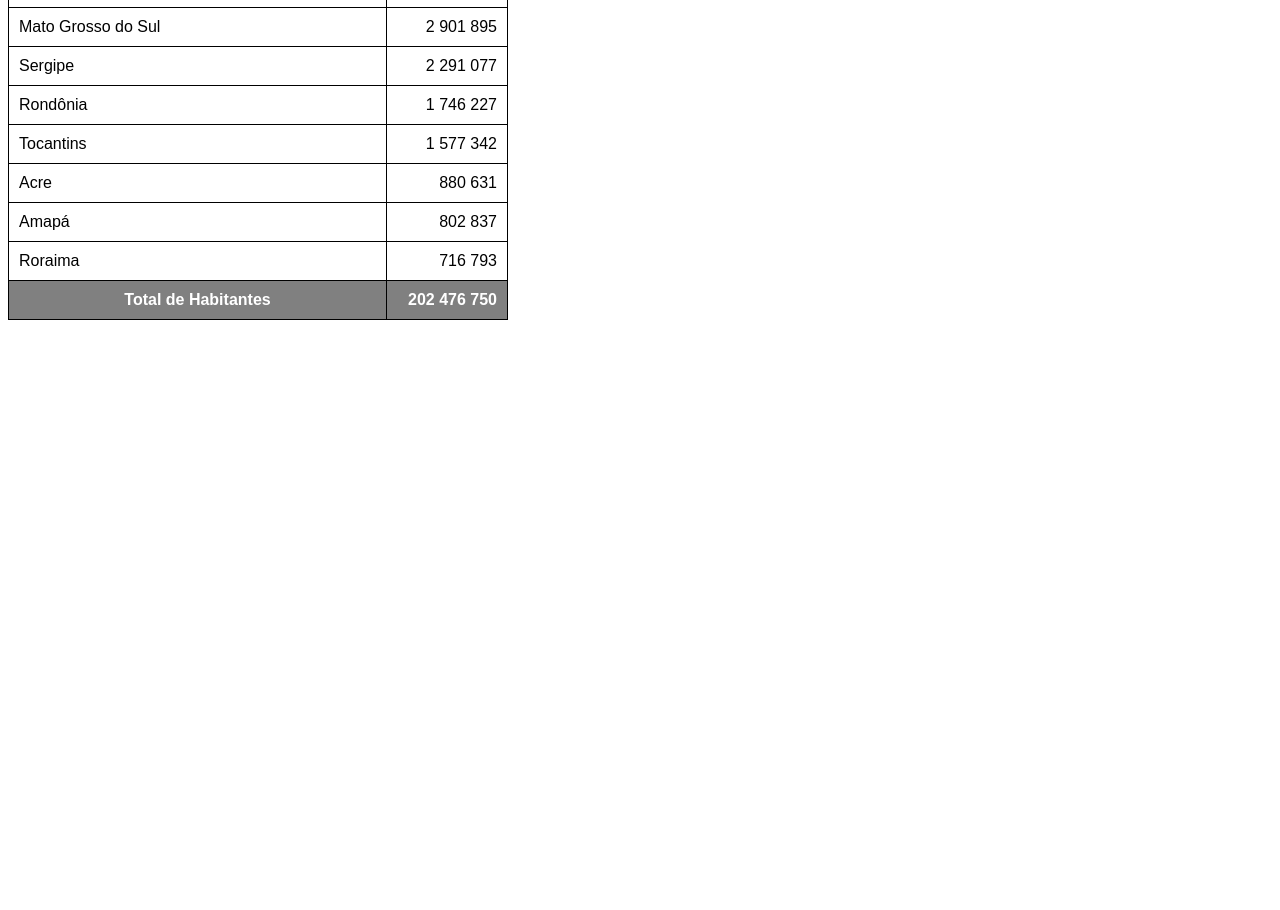
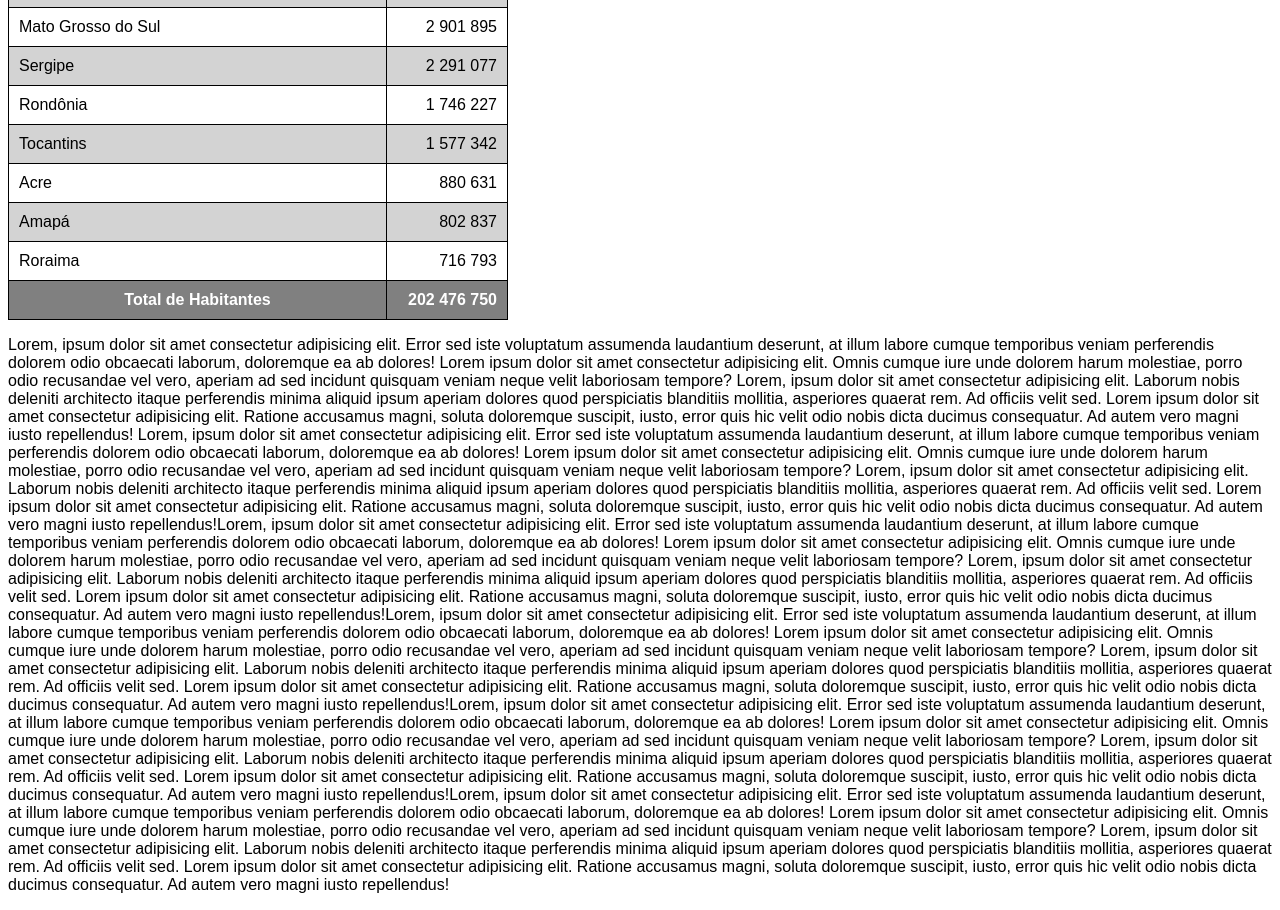
Before and after one commit to cruzgb/html-css, a plain HTML site: page exercicios/ex023/tabela002.html in a window 1280 px wide. Shown: the part 940-1850 px from the top of the page. Before the commit the page ends 1268 px from the top, so only its background shows below. Drawn offline with Linux system fonts and the light colour scheme.

Commit message:
efeito zebrado e cabeçalho que acompanha a rolagem

```diff
--- a/exercicios/ex023/tabela002.html
+++ b/exercicios/ex023/tabela002.html
@@ -12,6 +12,7 @@
         table{
             width: 500px;
             border-collapse: collapse;
+            position: relative;
         }
 
         caption{
@@ -21,9 +22,19 @@
             background-color: lightgray;
         }
 
+        thead th{
+            position: sticky;
+            top: -1px;
+            background-color: gray;
+        }
+
         thead, tfoot{
             background-color: gray;
             color: white;
+        }
+
+        tbody > tr:nth-child(even){
+            background-color: lightgray;
         }
 
         td, th{
@@ -176,5 +187,26 @@
             </tr>
         </tfoot>
     </table>
+    <p>Lorem, ipsum dolor sit amet consectetur adipisicing elit. Error sed iste voluptatum assumenda laudantium deserunt, at illum labore cumque temporibus veniam perferendis dolorem odio obcaecati laborum, doloremque ea ab dolores!
+        Lorem ipsum dolor sit amet consectetur adipisicing elit. Omnis cumque iure unde dolorem harum molestiae, porro odio recusandae vel vero, aperiam ad sed incidunt quisquam veniam neque velit laboriosam tempore?
+        Lorem, ipsum dolor sit amet consectetur adipisicing elit. Laborum nobis deleniti architecto itaque perferendis minima aliquid ipsum aperiam dolores quod perspiciatis blanditiis mollitia, asperiores quaerat rem. Ad officiis velit sed.
+        Lorem ipsum dolor sit amet consectetur adipisicing elit. Ratione accusamus magni, soluta doloremque suscipit, iusto, error quis hic velit odio nobis dicta ducimus consequatur. Ad autem vero magni iusto repellendus!
+        Lorem, ipsum dolor sit amet consectetur adipisicing elit. Error sed iste voluptatum assumenda laudantium deserunt, at illum labore cumque temporibus veniam perferendis dolorem odio obcaecati laborum, doloremque ea ab dolores!
+        Lorem ipsum dolor sit amet consectetur adipisicing elit. Omnis cumque iure unde dolorem harum molestiae, porro odio recusandae vel vero, aperiam ad sed incidunt quisquam veniam neque velit laboriosam tempore?
+        Lorem, ipsum dolor sit amet consectetur adipisicing elit. Laborum nobis deleniti architecto itaque perferendis minima aliquid ipsum aperiam dolores quod perspiciatis blanditiis mollitia, asperiores quaerat rem. Ad officiis velit sed.
+        Lorem ipsum dolor sit amet consectetur adipisicing elit. Ratione accusamus magni, soluta doloremque suscipit, iusto, error quis hic velit odio nobis dicta ducimus consequatur. Ad autem vero magni iusto repellendus!Lorem, ipsum dolor sit amet consectetur adipisicing elit. Error sed iste voluptatum assumenda laudantium deserunt, at illum labore cumque temporibus veniam perferendis dolorem odio obcaecati laborum, doloremque ea ab dolores!
+        Lorem ipsum dolor sit amet consectetur adipisicing elit. Omnis cumque iure unde dolorem harum molestiae, porro odio recusandae vel vero, aperiam ad sed incidunt quisquam veniam neque velit laboriosam tempore?
+        Lorem, ipsum dolor sit amet consectetur adipisicing elit. Laborum nobis deleniti architecto itaque perferendis minima aliquid ipsum aperiam dolores quod perspiciatis blanditiis mollitia, asperiores quaerat rem. Ad officiis velit sed.
+        Lorem ipsum dolor sit amet consectetur adipisicing elit. Ratione accusamus magni, soluta doloremque suscipit, iusto, error quis hic velit odio nobis dicta ducimus consequatur. Ad autem vero magni iusto repellendus!Lorem, ipsum dolor sit amet consectetur adipisicing elit. Error sed iste voluptatum assumenda laudantium deserunt, at illum labore cumque temporibus veniam perferendis dolorem odio obcaecati laborum, doloremque ea ab dolores!
+        Lorem ipsum dolor sit amet consectetur adipisicing elit. Omnis cumque iure unde dolorem harum molestiae, porro odio recusandae vel vero, aperiam ad sed incidunt quisquam veniam neque velit laboriosam tempore?
+        Lorem, ipsum dolor sit amet consectetur adipisicing elit. Laborum nobis deleniti architecto itaque perferendis minima aliquid ipsum aperiam dolores quod perspiciatis blanditiis mollitia, asperiores quaerat rem. Ad officiis velit sed.
+        Lorem ipsum dolor sit amet consectetur adipisicing elit. Ratione accusamus magni, soluta doloremque suscipit, iusto, error quis hic velit odio nobis dicta ducimus consequatur. Ad autem vero magni iusto repellendus!Lorem, ipsum dolor sit amet consectetur adipisicing elit. Error sed iste voluptatum assumenda laudantium deserunt, at illum labore cumque temporibus veniam perferendis dolorem odio obcaecati laborum, doloremque ea ab dolores!
+        Lorem ipsum dolor sit amet consectetur adipisicing elit. Omnis cumque iure unde dolorem harum molestiae, porro odio recusandae vel vero, aperiam ad sed incidunt quisquam veniam neque velit laboriosam tempore?
+        Lorem, ipsum dolor sit amet consectetur adipisicing elit. Laborum nobis deleniti architecto itaque perferendis minima aliquid ipsum aperiam dolores quod perspiciatis blanditiis mollitia, asperiores quaerat rem. Ad officiis velit sed.
+        Lorem ipsum dolor sit amet consectetur adipisicing elit. Ratione accusamus magni, soluta doloremque suscipit, iusto, error quis hic velit odio nobis dicta ducimus consequatur. Ad autem vero magni iusto repellendus!Lorem, ipsum dolor sit amet consectetur adipisicing elit. Error sed iste voluptatum assumenda laudantium deserunt, at illum labore cumque temporibus veniam perferendis dolorem odio obcaecati laborum, doloremque ea ab dolores!
+        Lorem ipsum dolor sit amet consectetur adipisicing elit. Omnis cumque iure unde dolorem harum molestiae, porro odio recusandae vel vero, aperiam ad sed incidunt quisquam veniam neque velit laboriosam tempore?
+        Lorem, ipsum dolor sit amet consectetur adipisicing elit. Laborum nobis deleniti architecto itaque perferendis minima aliquid ipsum aperiam dolores quod perspiciatis blanditiis mollitia, asperiores quaerat rem. Ad officiis velit sed.
+        Lorem ipsum dolor sit amet consectetur adipisicing elit. Ratione accusamus magni, soluta doloremque suscipit, iusto, error quis hic velit odio nobis dicta ducimus consequatur. Ad autem vero magni iusto repellendus!
+    </p>
 </body>
 </html>
```
